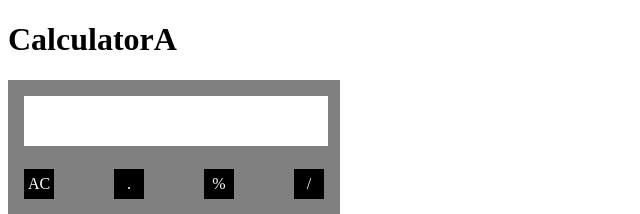
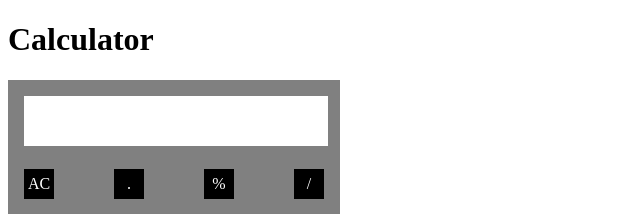
Before and after one commit to mypace0600/mypace0600.github.io, a browser extension: page index.html in a window 1280 px wide. Shown: the top 214 px of the page, 0-640 px from the left. Drawn offline with Linux system fonts and the light colour scheme.

Commit message:
html 수정 및 manifest json 파일 생성

```diff
--- a/index.html
+++ b/index.html
@@ -4,12 +4,12 @@
 <head>
     <meta charset="utf-8">
     <meta name="viewport" content="width=device-width">
-    <title>replit</title>
+    <title>calculator</title>
     <link href="style.css" rel="stylesheet" type="text/css" />
 </head>
 
 <body>
-    <h1>CalculatorA</h1>
+    <h1>Calculator</h1>
     <div class="content">
         <div class="value">
             <input id="calculatedValue" type="text" name="calculatedValue" value="">
```
Also changed, not shown: manifest.json (added).
